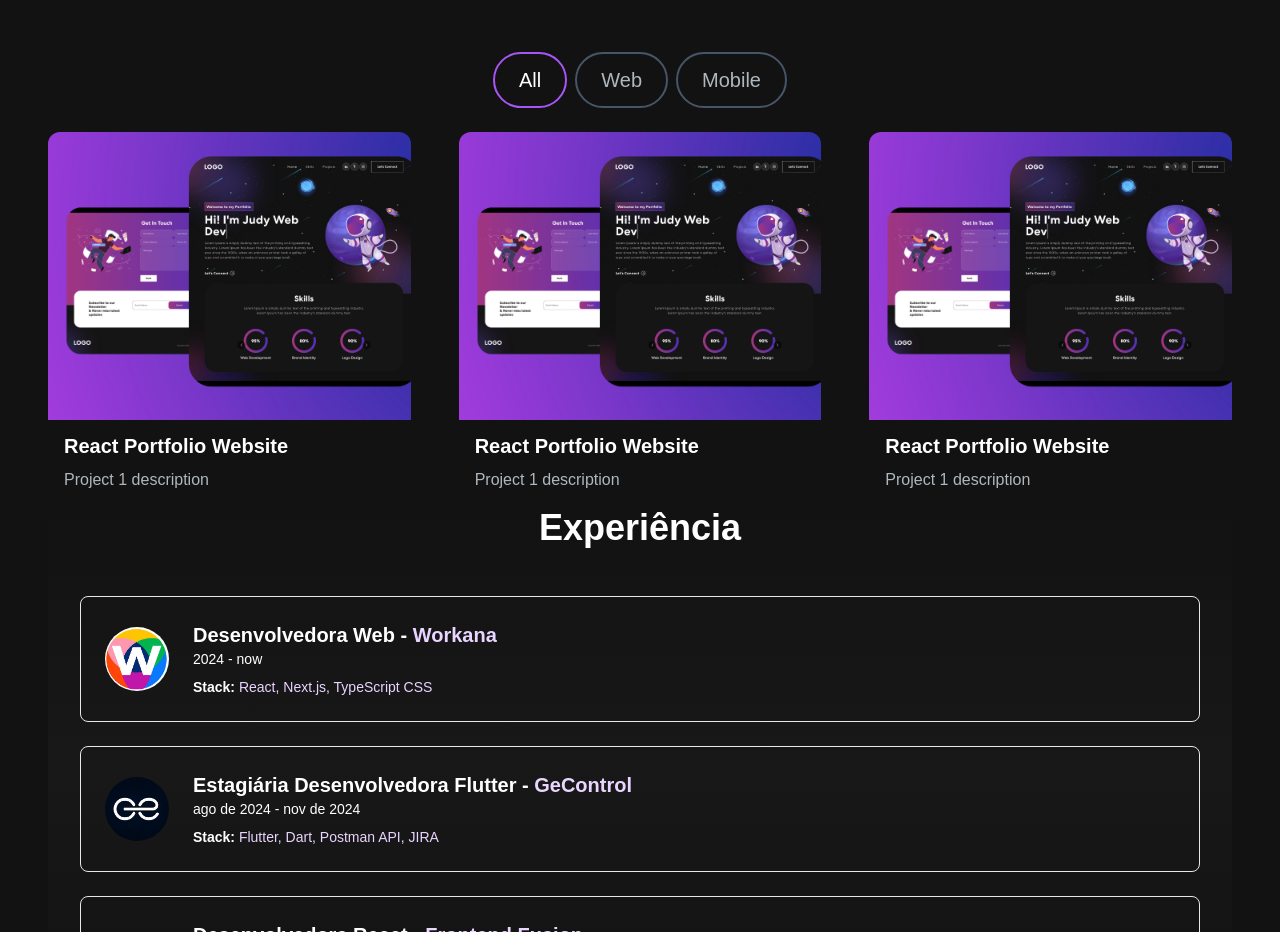
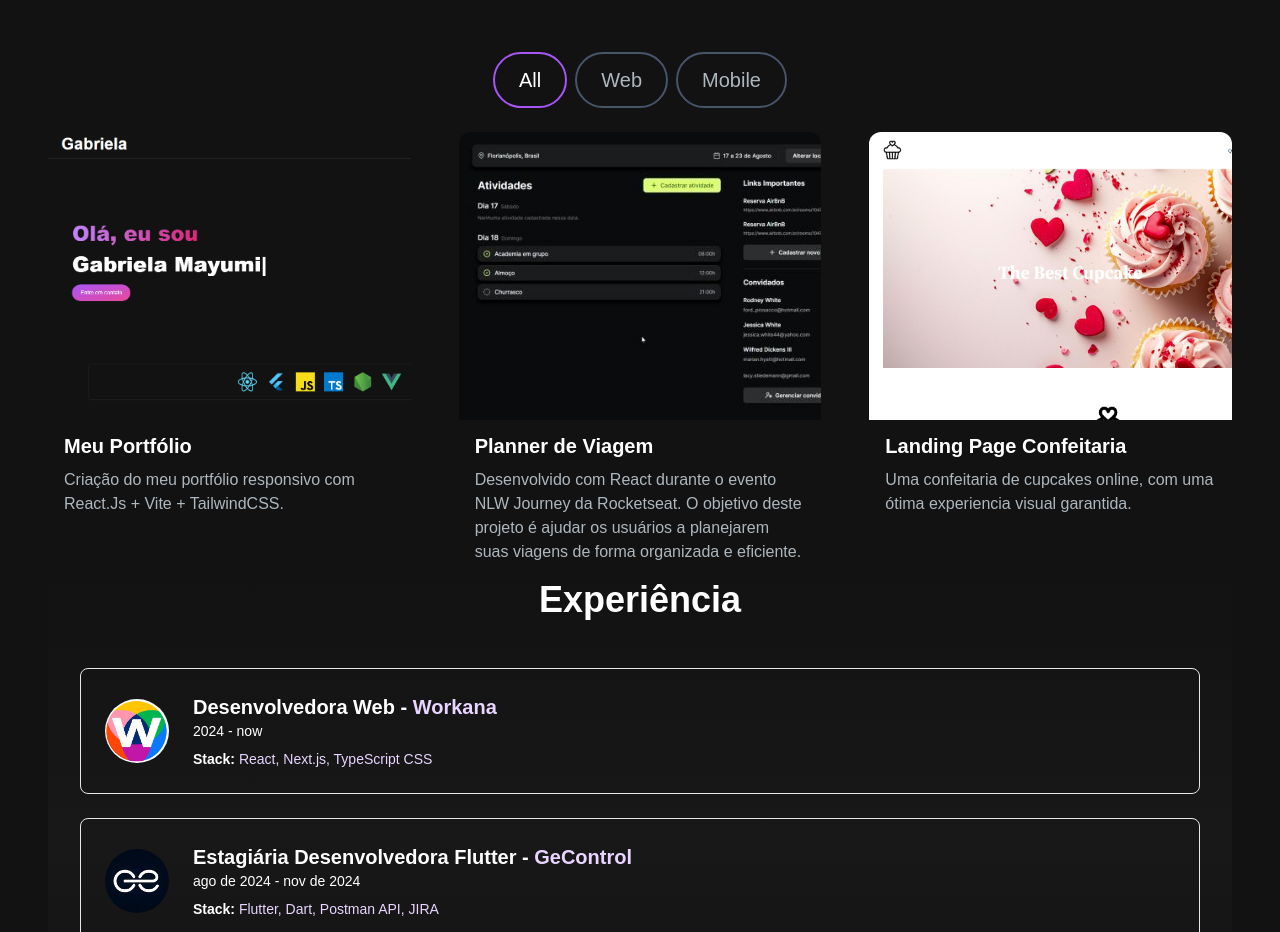
Before and after one commit to gabimatueda/portfolio-gabi, a Next.js app: page / in a window 1280 px wide. Shown: the part 1340-2272 px from the top of the page. Built offline with nearby package versions, Linux system fonts and the light colour scheme; grey boxes are pictures that could not be loaded.

Commit message:
add: fotos dos projetos

```diff
--- a/src/app/components/ProjectsSection.jsx
+++ b/src/app/components/ProjectsSection.jsx
@@ -7,27 +7,27 @@ import { motion, useInView } from "framer-motion";
 const projectsData = [
     {
         id: 1,
-        title: "React Portfolio Website",
-        description: "Project 1 description",
-        image: "/images/projects/1.png",
+        title: "Meu Portfólio",
+        description: "Criação do meu portfólio responsivo com React.Js + Vite + TailwindCSS.",
+        image: "/images/projects/portfolio.png",
         tag: ["All", "Web"],
         gitUrl: "/",
         previewUrl: "/",
     },
     {
         id: 2,
-        title: "React Portfolio Website",
-        description: "Project 1 description",
-        image: "/images/projects/1.png",
+        title: "Planner de Viagem",
+        description: " Desenvolvido com React durante o evento NLW Journey da Rocketseat. O objetivo deste projeto é ajudar os usuários a planejarem suas viagens de forma organizada e eficiente.",
+        image: "/images/projects/planner_viagem.jpg",
         tag: ["All", "Web"],
         gitUrl: "/",
         previewUrl: "/",
     },
     {
         id: 3,
-        title: "React Portfolio Website",
-        description: "Project 1 description",
-        image: "/images/projects/1.png",
+        title: "Landing Page Confeitaria",
+        description: "Uma confeitaria de cupcakes online, com uma ótima experiencia visual garantida.",
+        image: "/images/projects/confeitaria.png",
         tag: ["All", "Web"],
         gitUrl: "/",
         previewUrl: "/",
@@ -76,7 +76,6 @@ const ProjectsSection = () => {
                 title={project.title}
                 description={project.description}
                 imgUrl={project.image}
-                tags={project}
                 gitUrl={project.gitUrl}
                 previewUrl={project.previewUrl}
                 />
```
